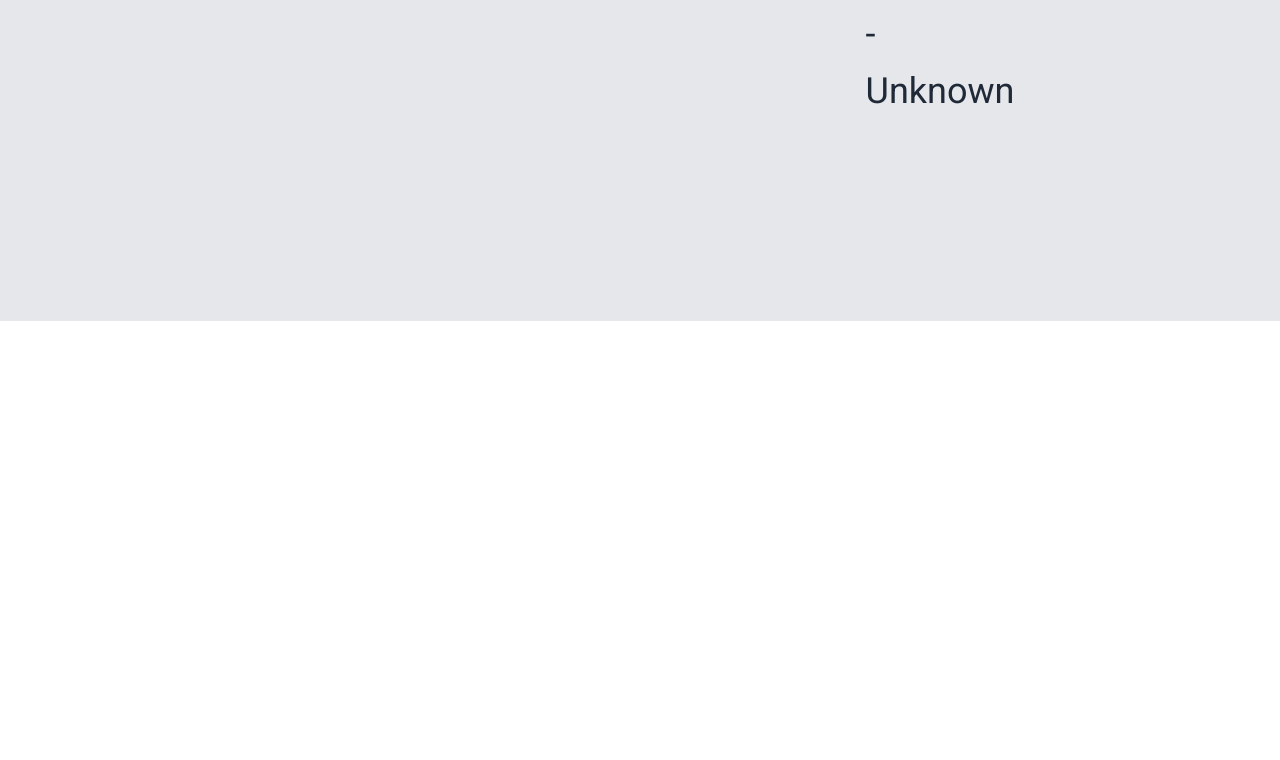
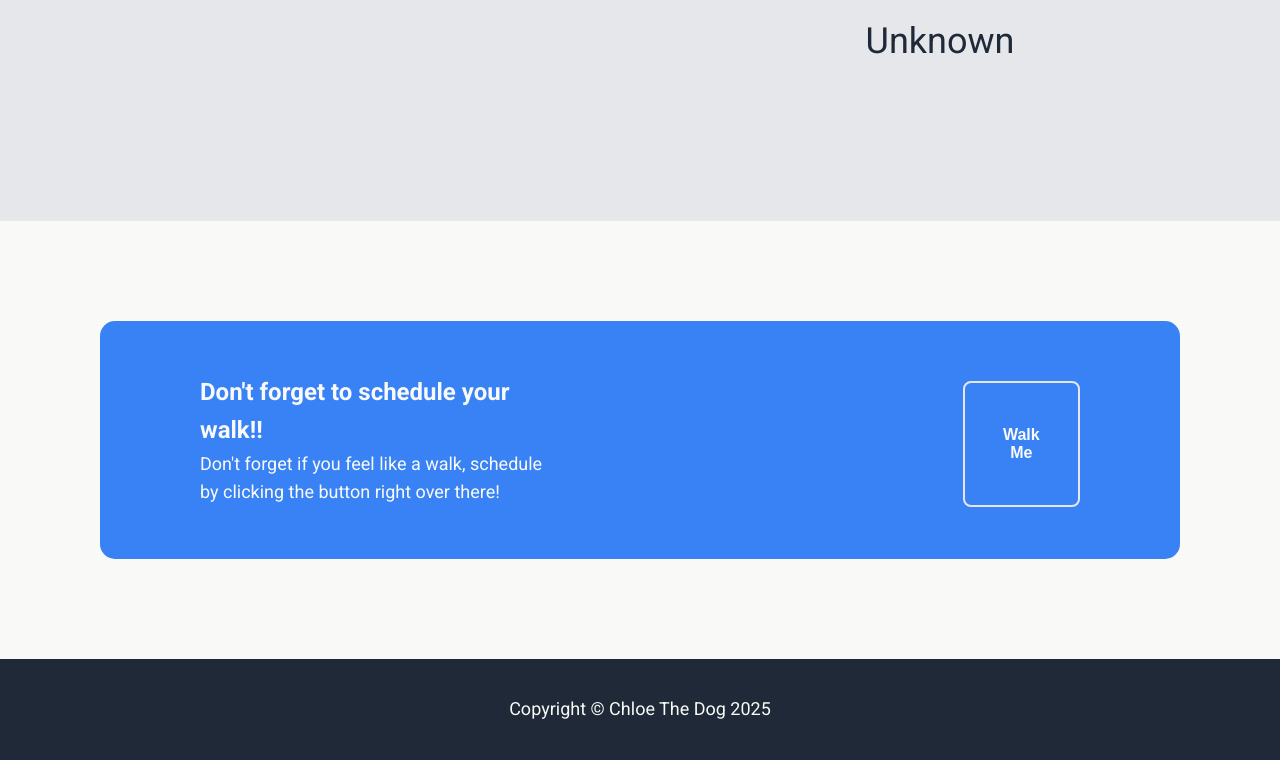
Before and after one commit to Xraygrrl7/odin-landing-page, a plain HTML site: page index.html in a window 1280 px wide. Shown: the part 1689-2449 px from the top of the page. Before the commit the page ends 2010 px from the top, so only its background shows below. Drawn offline with Linux system fonts and the light colour scheme.

Commit message:
CTA and footer section complete.
Added Flexbox elements as I've learned so far in this course.

```diff
--- a/index.html
+++ b/index.html
@@ -93,6 +93,21 @@
     </section>
 
     <!-- CTA section -->
+    <section class="call">
+      <div class="call-sm">
+        <div class="call-text">
+          <h2>Don't forget to schedule your walk!!</h2>
+          <p>
+            Don't forget if you feel like a walk, schedule by clicking the
+            button right over there!
+          </p>
+        </div>
+        <button class="action">Walk Me</button>
+      </div>
+    </section>
     <!-- Footer -->
+    <section class="footer">
+      <p>Copyright &copy Chloe The Dog 2025</p>
+    </section>
   </body>
 </html>
--- a/styles.css
+++ b/styles.css
@@ -63,8 +63,6 @@ button {
 /* Hero section */
 .hero-container {
   display: flex;
-  justify-content: space-between;
-  align-items: center;
   background: var(--dark-color);
   gap: 200px;
   padding: 75px 200px 125px;
@@ -92,7 +90,7 @@ button {
 }
 
 .hero-right img {
-  box-shadow: 1px 1px 6px rgba(255, 255, 255, 0.6);
+  box-shadow: 3px 3px 10px rgba(255, 255, 255, 0.6);
 }
 
 /* Card section */
@@ -144,7 +142,7 @@ button {
   flex-direction: column;
   justify-content: center;
   align-items: center;
-  padding: 200px 500px;
+  padding: 150px 500px;
   text-align: left;
 }
 
@@ -154,4 +152,44 @@ button {
 }
 
 /* CTA section */
+.call {
+  background: var(--white-color);
+  display: flex;
+  flex-direction: column;
+  justify-content: center;
+  align-items: center;
+}
+
+.call-sm {
+  display: flex;
+  background: var(--blue-color);
+  border-radius: 15px;
+  color: var(--white-color);
+  padding: 52px 100px;
+  margin: 100px;
+}
+
+.call-text {
+  display: flex;
+  flex-direction: column;
+  margin-right: 400px;
+}
+
+.call-text p {
+  font-size: 18px;
+}
+
+button.action {
+  width: 150px;
+  margin-top: 8px;
+  border: 2px solid var(--light-grey-color);
+}
+
 /* Footer */
+.footer {
+  background: var(--dark-color);
+  color: var(--white-color);
+  text-align: center;
+  font-size: 18px;
+  padding: 36px;
+}
```
